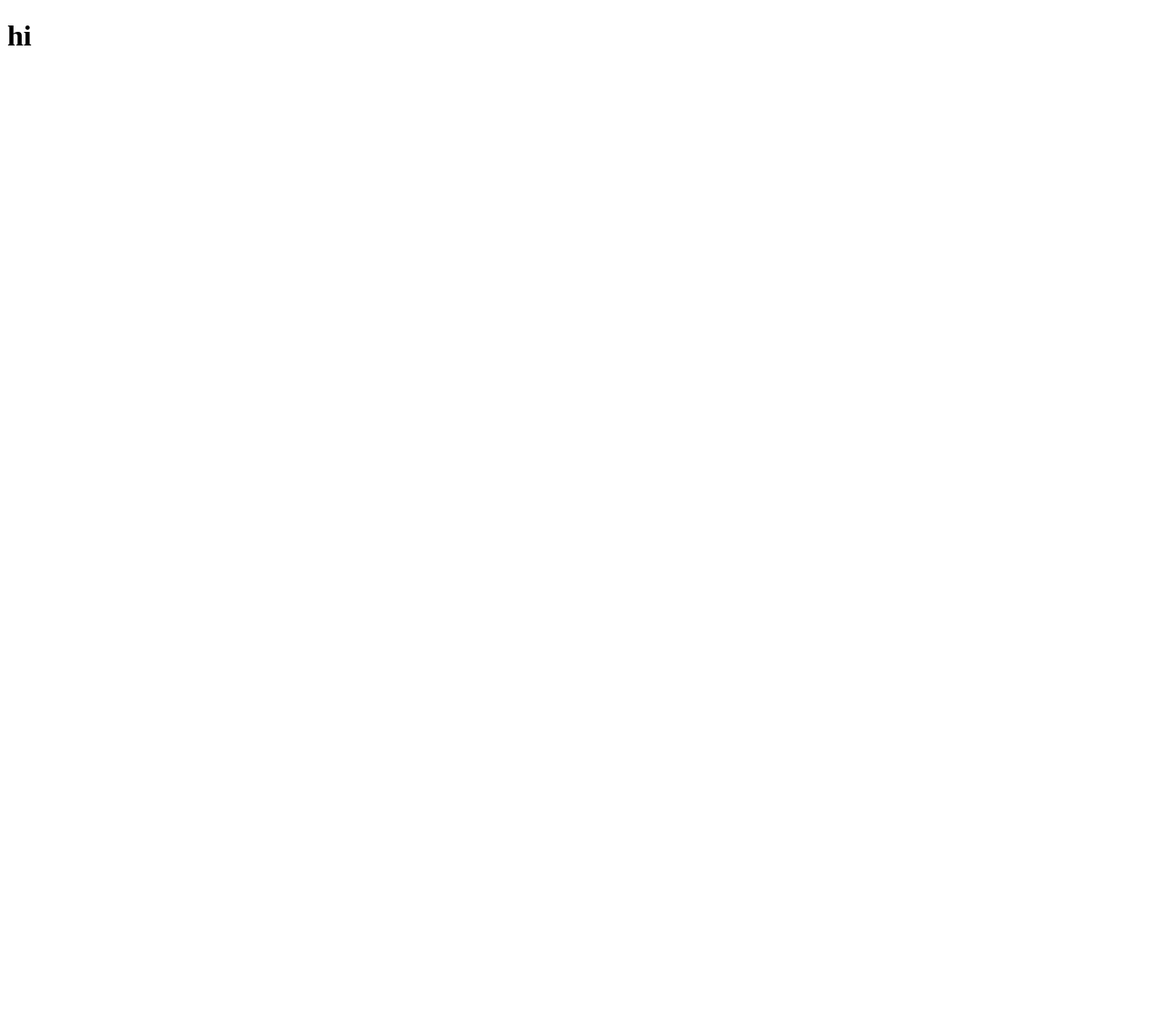
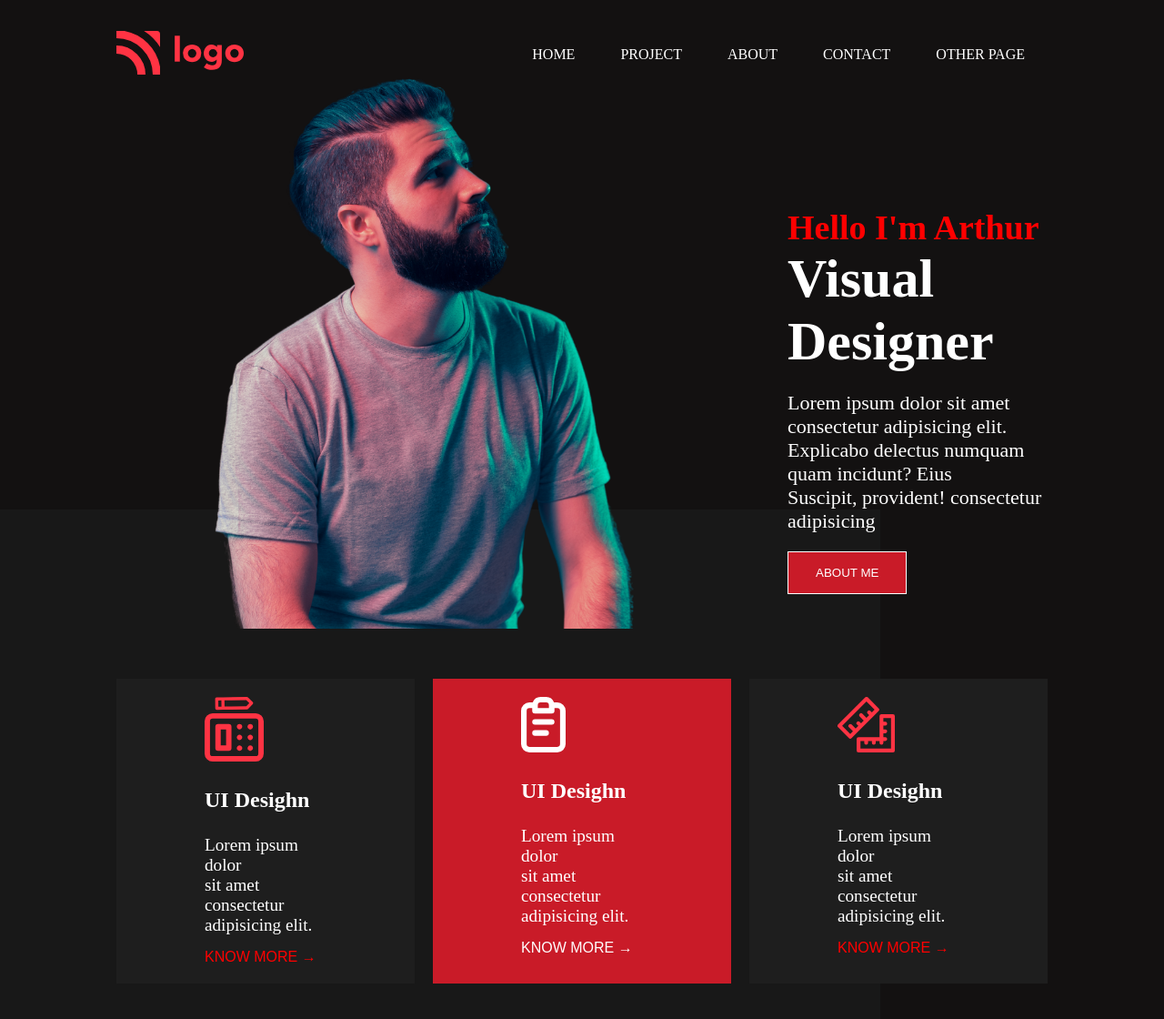
Before and after one commit to prajwalzingare/project15-ineuron-hc, a plain HTML site: page index.html in a window 1280 px wide. Shown: the whole page at 91% size. Before the commit the page ends 800 px from the top, so only its background shows below. Drawn offline with Linux system fonts and the light colour scheme.

Commit message:
upto service

```diff
--- a/index.html
+++ b/index.html
@@ -4,9 +4,86 @@
     <meta charset="UTF-8" />
     <meta http-equiv="X-UA-Compatible" content="IE=edge" />
     <meta name="viewport" content="width=device-width, initial-scale=1.0" />
+    <link rel="stylesheet" href="style.css" />
     <title>Project 15</title>
   </head>
   <body>
-    <h1>hi</h1>
+    <div class="container">
+      <section class="navbar">
+        <nav>
+          <div class="logo"><img src="./assets/logo.svg" alt="" /></div>
+
+          <div class="list-items">
+            <ul>
+              <li>Home</li>
+              <li>Project</li>
+              <li>About</li>
+              <li>Contact</li>
+              <li>Other page</li>
+            </ul>
+          </div>
+        </nav>
+      </section>
+      <section class="hero">
+        <div class="hero-left">
+          <img src="./images/person.png" alt="" />
+        </div>
+        <div class="hero-right">
+          <h4>Hello I'm Arthur</h4>
+          <h1>Visual Designer</h1>
+          <p>
+            Lorem ipsum dolor sit amet consectetur adipisicing elit.
+            <br />
+            Explicabo delectus numquam quam incidunt? Eius <br />
+            Suscipit, provident! consectetur adipisicing
+          </p>
+          <button>ABOUT ME</button>
+          <div class="hero-box"></div>
+        </div>
+      </section>
+
+      <section class="service">
+        <div class="s-cards">
+          <div class="s-card">
+            <img src="./assets/ui.svg" alt="" />
+            <h4>UI Desighn</h4>
+            <p>
+              Lorem ipsum dolor <br />
+              sit amet consectetur <br />
+              adipisicing elit.
+            </p>
+            <div class="know-btn">
+              <button>KNOW MORE →</button>
+            </div>
+          </div>
+
+          <div class="s-card active">
+            <img src="./assets/product.svg" alt="" />
+            <h4>UI Desighn</h4>
+            <p>
+              Lorem ipsum dolor <br />
+              sit amet consectetur <br />
+              adipisicing elit.
+            </p>
+            <div class="know-btn">
+              <button>KNOW MORE →</button>
+            </div>
+          </div>
+
+          <div class="s-card">
+            <img src="./assets/branding.svg" alt="" />
+            <h4>UI Desighn</h4>
+            <p>
+              Lorem ipsum dolor <br />
+              sit amet consectetur <br />
+              adipisicing elit.
+            </p>
+            <div class="know-btn">
+              <button>KNOW MORE →</button>
+            </div>
+          </div>
+        </div>
+      </section>
+    </div>
   </body>
 </html>
--- a/style.css
+++ b/style.css
@@ -0,0 +1,276 @@
+* {
+    margin: 0%;
+    padding: 0%;
+    box-sizing: border-box;
+}
+
+
+body {
+    background-color: #131111;
+    color: #fff;
+}
+
+/* navbar desighn  */
+.navbar {
+    padding: 2% 10% 0% 10%;
+}
+
+nav {
+    display: flex;
+    justify-content: space-between;
+    align-items: center;
+}
+
+nav .list-items ul {
+    list-style: none;
+    display: flex;
+}
+
+nav .list-items ul li {
+    padding: 25px;
+    cursor: pointer;
+    text-transform: uppercase;
+}
+
+/* Media queries for navbar  */
+
+@media only screen and (max-width:1100px) {
+    .navbar {
+        /* padding: 2% 15% 0% 10%; */
+        overflow-x: scroll;
+    }
+}
+
+@media only screen and (max-width:800px) {
+
+    .navbar nav .logo img {
+        height: 80px;
+        width: 80px;
+        margin-right: 30px;
+    }
+
+    nav .list-items ul li {
+        padding: 15px;
+        cursor: pointer;
+        /* text-transform: uppercase; */
+        margin-top: 10px;
+        font-weight: lighter;
+    }
+
+    nav {
+        display: flex;
+        justify-content: space-between;
+        align-items: center;
+        align-self: center;
+        align-content: center;
+    }
+}
+
+
+
+/* hero section desighn  */
+.hero {
+    display: flex;
+    padding: 2% 10%;
+}
+
+.hero .hero-left img {
+    height: 42rem;
+    width: 43rem;
+    margin-top: -100px;
+}
+
+.hero .hero-right {
+    padding: 109px 0px 0px 50px;
+    text-align: left;
+}
+
+.hero .hero-right h4 {
+    color: red;
+    font-size: 38px;
+}
+
+.hero .hero-right h1 {
+    font-size: 60px;
+}
+
+.hero .hero-right p {
+    font-size: 22px;
+    font-weight: lighter;
+    margin: 20px 0px;
+}
+
+.hero .hero-right button {
+
+    color: #fff;
+    background-color: #c91b28;
+    padding: 15px 30px;
+    border: 1px solid #fff;
+}
+
+.hero .hero-box {
+    position: absolute;
+    background-color: #181818;
+    width: 73rem;
+    height: 960px;
+    left: -200px;
+    top: 560px;
+    z-index: -1;
+}
+
+/* media qurie for hero section  */
+
+@media only screen and (max-width:1100px) {
+
+    .hero .hero-left img {
+        height: 30rem;
+        width: 500px;
+        margin-top: -42px;
+    }
+
+    .hero .hero-right h4 {
+        color: red;
+        font-size: 30px;
+    }
+
+    .hero .hero-right h1 {
+        font-size: 50px;
+    }
+
+    .hero .hero-right p {
+        font-size: 18px;
+        font-weight: lighter;
+        margin: 20px 0px;
+    }
+
+    .hero .hero-right button {
+        color: #fff;
+        background-color: #c91b28;
+        padding: 10px 20px;
+        border: 1px solid #fff;
+    }
+
+    .hero .hero-box {
+        position: absolute;
+        background-color: #181818;
+        width: 50rem;
+        height: 758px;
+        left: -365px;
+        top: 560px;
+        z-index: -1;
+    }
+
+}
+
+@media only screen and (max-width: 800px) {
+    .hero .hero-left img {
+        height: 30rem;
+        width: 427px;
+        margin-top: -42px;
+    }
+
+
+    .hero .hero-right {
+        padding: 70px 0px 0px 0px;
+        text-align: left;
+    }
+
+    .hero {
+        flex-direction: column;
+        padding: 0 20px;
+    }
+
+    .hero .right-headline {
+        margin-top: 40px;
+    }
+
+}
+
+
+/* service section desighn  */
+
+.service {
+    padding: 2% 10%;
+}
+
+.service .s-cards {
+    display: flex;
+    column-gap: 20px;
+    flex-direction: row;
+    flex-wrap: nowrap;
+    justify-content: space-around;
+}
+
+/* card desighn  */
+.service .s-cards .s-card {
+    padding: 48px 119px;
+    background-color: #1e1e1e;
+}
+
+.service .s-cards .s-card h4 {
+
+    margin: 25px 0px;
+    font-size: 1.5rem;
+}
+
+.service .s-cards .s-card p {
+    margin-bottom: 15px;
+    font-size: 1.2rem;
+}
+
+.service .s-cards .s-card button {
+    background-color: transparent;
+    color: red;
+    border: 0px;
+    font-size: 1rem;
+}
+
+.service .s-cards .s-card:nth-child(2) {
+    background-color: #c91b28;
+    color: #fff;
+}
+
+.service .s-cards .s-card:nth-child(2) button {
+    color: #fff;
+}
+
+/* media query for service card  */
+@media only screen and (max-width:1100px) {
+    .service {
+        padding: 2% 25%;
+    }
+
+    .service .s-cards {
+        display: flex;
+        row-gap: 40px;
+        flex-direction: column;
+        flex-wrap: nowrap;
+        justify-content: space-around;
+        margin-top: 45px;
+    }
+
+    .service .s-cards .s-card {
+        padding: 44px 72px;
+        background-color: #1e1e1e;
+    }
+
+    .service .s-cards .s-card:nth-child(2) {
+
+        background-color: #c91b28;
+        color: #fff;
+    }
+}
+
+@media only screen and (min-width:1103px)and (max-width:1400px) {
+    .service .s-cards .s-card {
+        padding: 20px 97px;
+        background-color: #1e1e1e;
+    }
+}
+
+@media only screen and (max-width:600px) {
+    .service .s-cards .s-card {
+        padding: 20px 14px;
+        background-color: #1e1e1e;
+    }
+}
```
